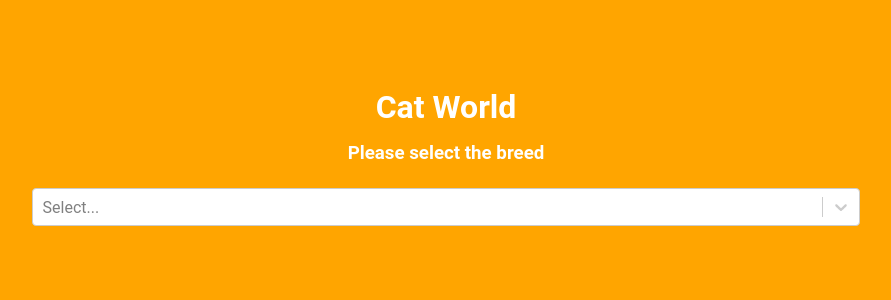
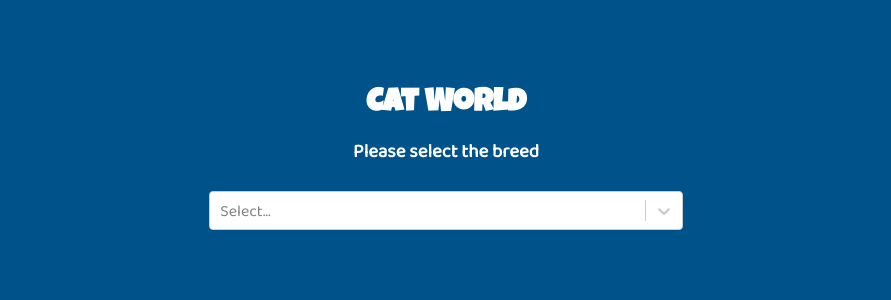
Before and after one commit to sara-bn/Catology, a React (Create React App) app in the folder catology/: page / in a window 1280 px wide. Shown: the top 300 px of the page, without its empty margins (194-1085 px from the left). Built offline with nearby package versions, Linux system fonts and the light colour scheme; no server answers.

Commit message:
add breeds info

```diff
--- a/catology/src/App.tsx
+++ b/catology/src/App.tsx
@@ -2,6 +2,7 @@ import React from 'react';
 import SelectOptions from './components/SelectOptions';
 import { BrowserRouter, Route, Switch } from 'react-router-dom';
 import CatObject from './components/CatObject';
+import CatBreedInfo from './components/CatBreedInfo';
 
 const App: React.FC = () => {
 	return (
@@ -9,6 +10,7 @@ const App: React.FC = () => {
 			<Switch>
 				<Route exact path="/" component={SelectOptions} />
 				<Route path="/cats" component={CatObject}></Route>
+				<Route path="/info" component={CatBreedInfo}></Route>
 			</Switch>
 		</BrowserRouter>
 	);
--- /dev/null
+++ b/catology/src/components/CatBreedInfo.tsx
@@ -0,0 +1,15 @@
+import React, { useState} from 'react';
+
+const CatBreedInfo: React.FC = (props:any) => {
+	const [meme, setMeme] = useState<string>('');
+	const imgUrl=props.location.state.imgUrl;
+	return (
+		<div>
+            <h1>
+                 Hello
+            </h1>
+		</div>
+	);
+};
+
+export default CatBreedInfo;
--- a/catology/src/components/SelectOptions.tsx
+++ b/catology/src/components/SelectOptions.tsx
@@ -29,7 +29,7 @@ class SelectOptions extends React.Component<any, IState> {
 		this.state = {
 			BreedArray:[{value:'', label:''}],
 			breedId:'',
-			catObj: {id:'', url:''}
+			catObj: {id:'', url:'', breeds:[]}
 	  };
 	};
 	   componentDidMount(){
@@ -56,6 +56,7 @@ class SelectOptions extends React.Component<any, IState> {
 	    const anotherResponse = await axios.get(`${BASE_URL}images/search?breed_ids=${this.state.breedId}`);
 		const final = anotherResponse.data[0];
 		this.setState({catObj:final});
+		console.log(this.state.catObj)
 	  }
 
 	render(){
@@ -68,6 +69,7 @@ class SelectOptions extends React.Component<any, IState> {
 			<Select className="select" name="breeds" options={this.state.BreedArray} onChange={this.displayResult}></Select>
 			{this.state.catObj.url.length>1 &&
 				<div className="result">
+					<p>{this.state.catObj.breeds[0].life_span}</p>
 					<Link to={{pathname:'/cats/' , state:{imgUrl:this.state.catObj.url}}}>
 						<img className="select-result" src={this.state.catObj.url} alt="cat"></img>
 				   </Link>
--- a/catology/src/index.css
+++ b/catology/src/index.css
@@ -1,3 +1,4 @@
+@import url('https://fonts.googleapis.com/css2?family=Baloo+2&family=Luckiest+Guy&display=swap');
 * {
 	box-sizing: border-box;
 	margin: 0 auto;
@@ -5,7 +6,7 @@
 .main {
 	background: rgb(38, 78, 74);
 	padding: 2rem;
-	font-family: 'Roboto', sans-serif;
+	font-family: 'Baloo 2', cursive;
 	height: 100vh;
 }
 .text {
@@ -15,15 +16,15 @@
 }
 h1 {
 	padding: 1rem;
+	font-family: 'Luckiest Guy', cursive;
 }
 .select {
-	width: 70%;
+	width: 40%;
 }
 .result {
 	padding: 2rem;
 	margin: 2rem;
 	text-align: center;
-	background: orange;
 }
 
 .select-result {
@@ -37,7 +38,7 @@ h1 {
 	height: 100vh;
 	padding: 3rem;
 	text-align: center;
-	background: orange;
+	background: rgb(0, 83, 138);
 }
 .input {
 	padding: 2rem;
```
Also changed, not shown: catology/src/Cat.model.ts (+13 -0 lines).
